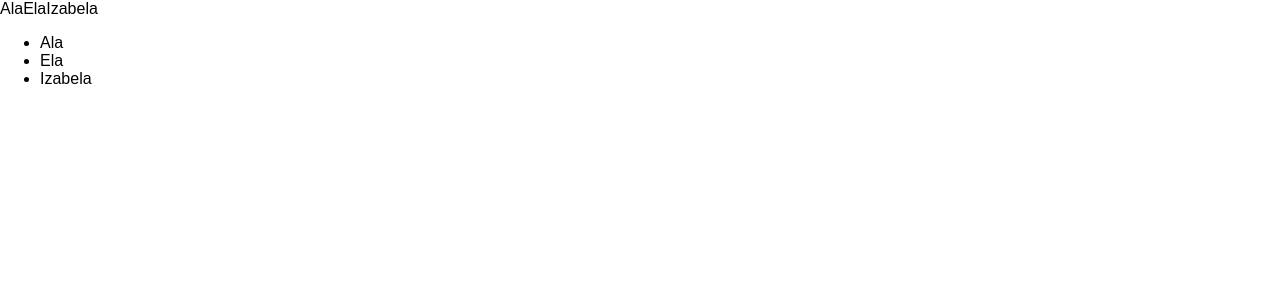
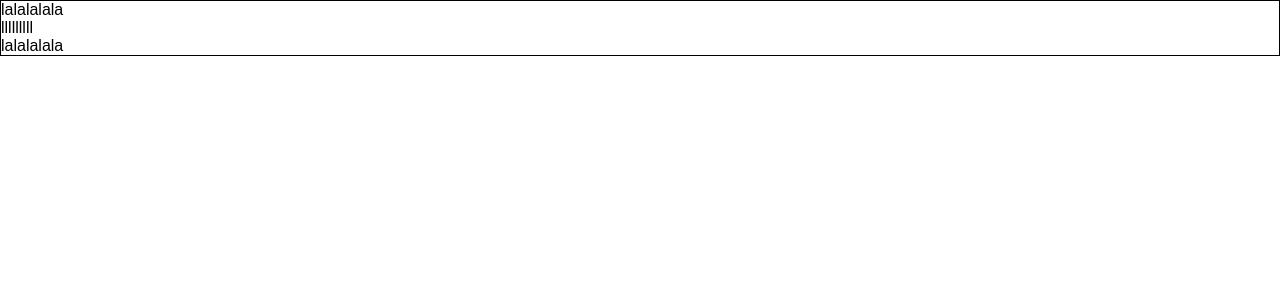
Before and after one commit to agataokolska/React-aplikacja-testowa, a React (Create React App) app: page / in a window 1280 px wide. Shown: the top 300 px of the page. Built offline with nearby package versions, Linux system fonts and the light colour scheme.

Commit message:
passing props - styles

```diff
--- a/src/App.js
+++ b/src/App.js
@@ -3,12 +3,13 @@ import HelloWorld from './HelloWorld'
 import WhatReactRenders from './WhatReactRenders'
 import DisplayName from './DisplayName'
 import DisplayArray from './DisplayArray'
+import Border from './Border'
+
+
 
 const App = () => (
      <div>
-       <DisplayArray
-        listOfNames={['Ala','Ela','Izabela']}
-       />
+       <Border/>
       </div>
     )
 
--- /dev/null
+++ b/src/Border.js
@@ -0,0 +1,14 @@
+import React from 'react'
+
+
+const styles = {border: '1px solid black'}
+
+const Border = (props) => (
+    <div style = {styles}>
+    lalalalala <br/>
+    lllllllll <br/>
+    lalalalala
+    </div>
+)
+
+export default Border
--- a/src/DisplayArray.js
+++ b/src/DisplayArray.js
@@ -1,4 +1,5 @@
 import React from 'react'
+
 
 const DisplayArray = (props) => (
     <div>
```
